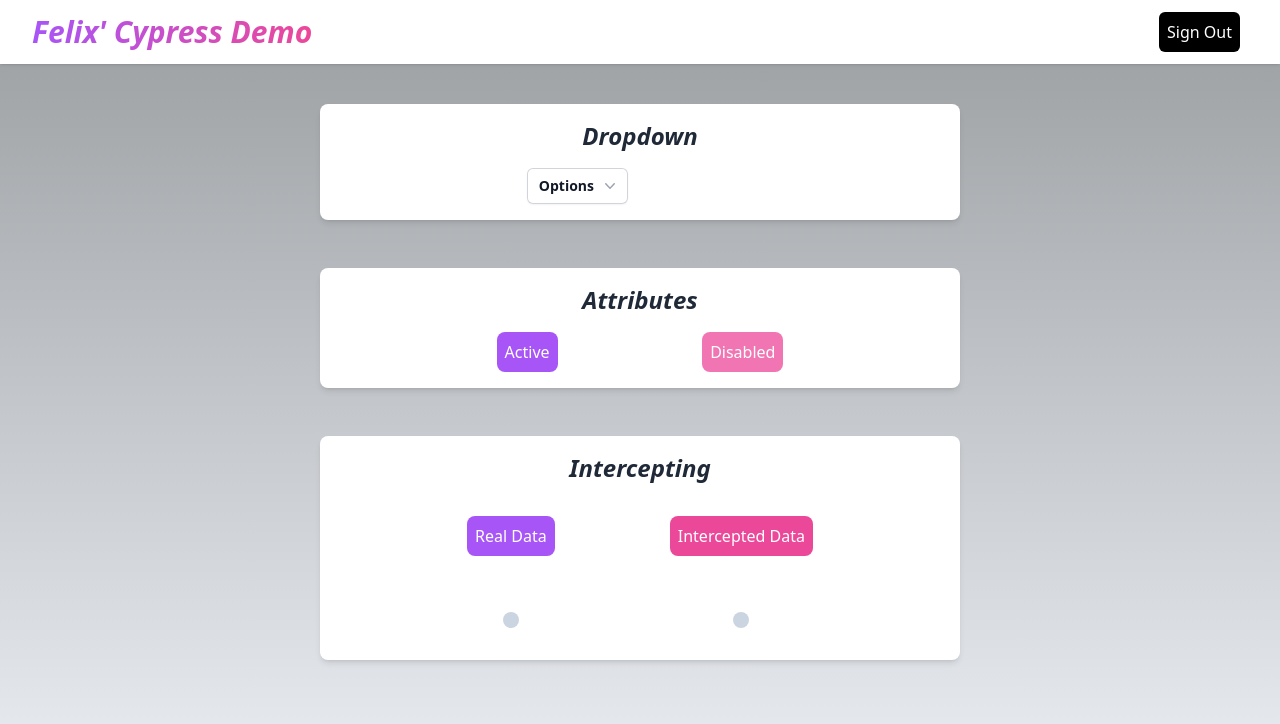
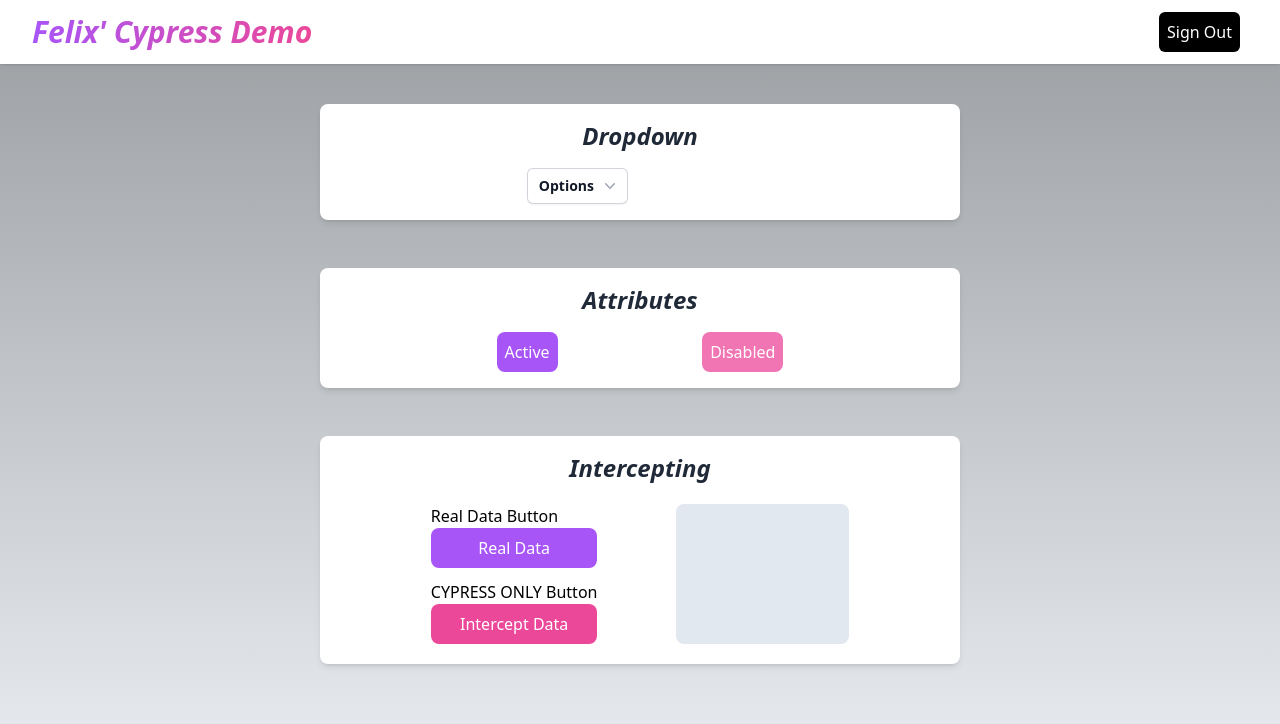
Before and after one commit to Felixljr/Cypress-Presentation-Demo, a React (Vite) app: page /account in a window 1280 px wide. Shown: the top 724 px of the page. Built offline with nearby package versions, Linux system fonts and the light colour scheme.

Commit message:
Intersection area styled

```diff
--- a/src/AccountPage.jsx
+++ b/src/AccountPage.jsx
@@ -12,7 +12,7 @@ export default function AccountPage() {
     setInterval(() => (window.location.href = '/'), 1000)
   }
 
-  const handleNonIntercept = async () => {
+  const handleInterceptSection = async () => {
     try {
       const response = await fetch('http://localhost:3000/posts/1/messages')
       const data = await response.json()
@@ -56,40 +56,32 @@ export default function AccountPage() {
 
         <Conatiner>
           <p className='title'>Intercepting</p>
-          <div className='flex flex-row justify-evenly py-4'>
-            <div className='h-28 flex flex-col justify-between'>
+          <div className='flex flex-row justify-evenly py-1'>
+            <div className='h-fit flex flex-col justify-between'>
+              <p>Real Data Button</p>
               <button
                 className='bg-purple-500 p-2 rounded-lg text-white'
                 data-cy='GetRealData'
-                onClick={handleNonIntercept}
+                onClick={handleInterceptSection}
               >
                 Real Data
               </button>
-              <div className='flex justify-center'>
-                <p
-                  className='flex self-center bg-slate-300 rounded-lg p-2'
-                  data-cy='RealDataDisplay'
-                >
-                  {retrievedData}
-                </p>
-              </div>
-            </div>
-            <div className='h-28 flex flex-col justify-between w-38'>
+              <p className='mt-3'>CYPRESS ONLY Button</p>
               <button
                 className='bg-pink-500 p-2 rounded-lg text-white'
                 data-cy='GetInterceptedData'
-                onClick={handleNonIntercept}
+                onClick={handleInterceptSection}
               >
-                Intercepted Data
+                Intercept Data
               </button>
-              <div className='flex justify-center'>
-                <p
-                  className='flex self-center bg-slate-300 rounded-lg p-2'
-                  data-cy='InterceptedData'
-                >
-                  {retrievedData}
-                </p>
-              </div>
+            </div>
+            <div className='flex justify-center min-h-[80%] min-w-[30%] bg-slate-200 rounded-lg'>
+              <p
+                className='flex self-center bg-slate-200 rounded-lg p-2'
+                data-cy='DataDisplay'
+              >
+                {retrievedData}
+              </p>
             </div>
           </div>
         </Conatiner>
```
Also changed, not shown: 1 other file (tests, documents, lock files or other folders).
